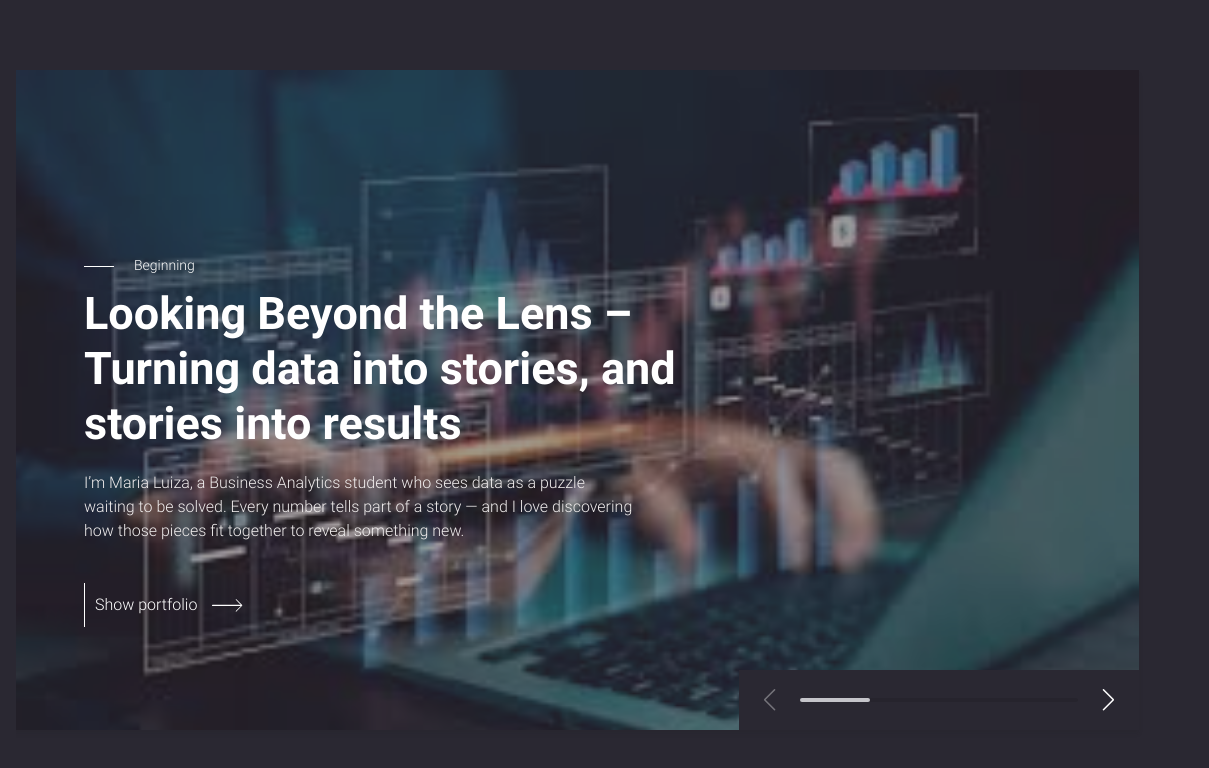
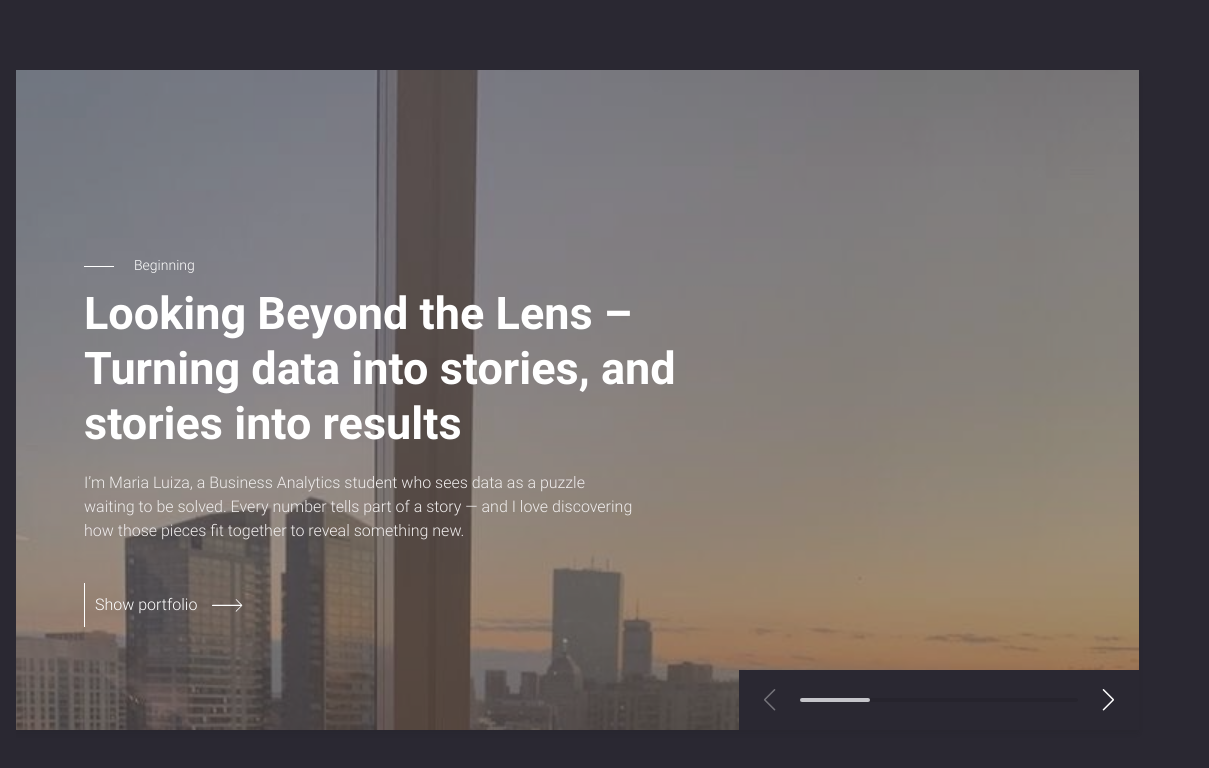
Before and after one commit to MarialsdAraujo/MarialsdAraujo.github.io, a plain HTML site: page index.html in a window 1280 px wide. Shown: the full height of the page, 71-1280 px from the left. Drawn offline with Linux system fonts and the light colour scheme.

Commit message:
Update index.html

```diff
--- a/index.html
+++ b/index.html
@@ -95,7 +95,7 @@
 
 					<!-- Slide START -->
 					<div class="swiper-slide animeslide-slide">
-						<div class="banner-item" style="background-image: url('images/data.jpg');">
+						<div class="banner-item" style="background-image: url('images/business.jpg');">
 							<div class="banner-content">
 								<div class="banner-title-mini" data-animate="bottom">Beginning</div>
 								<h1 class="h1 banner-title" data-animate="bottom">Looking Beyond the Lens – Turning data into stories, and stories into results</h1>
```
